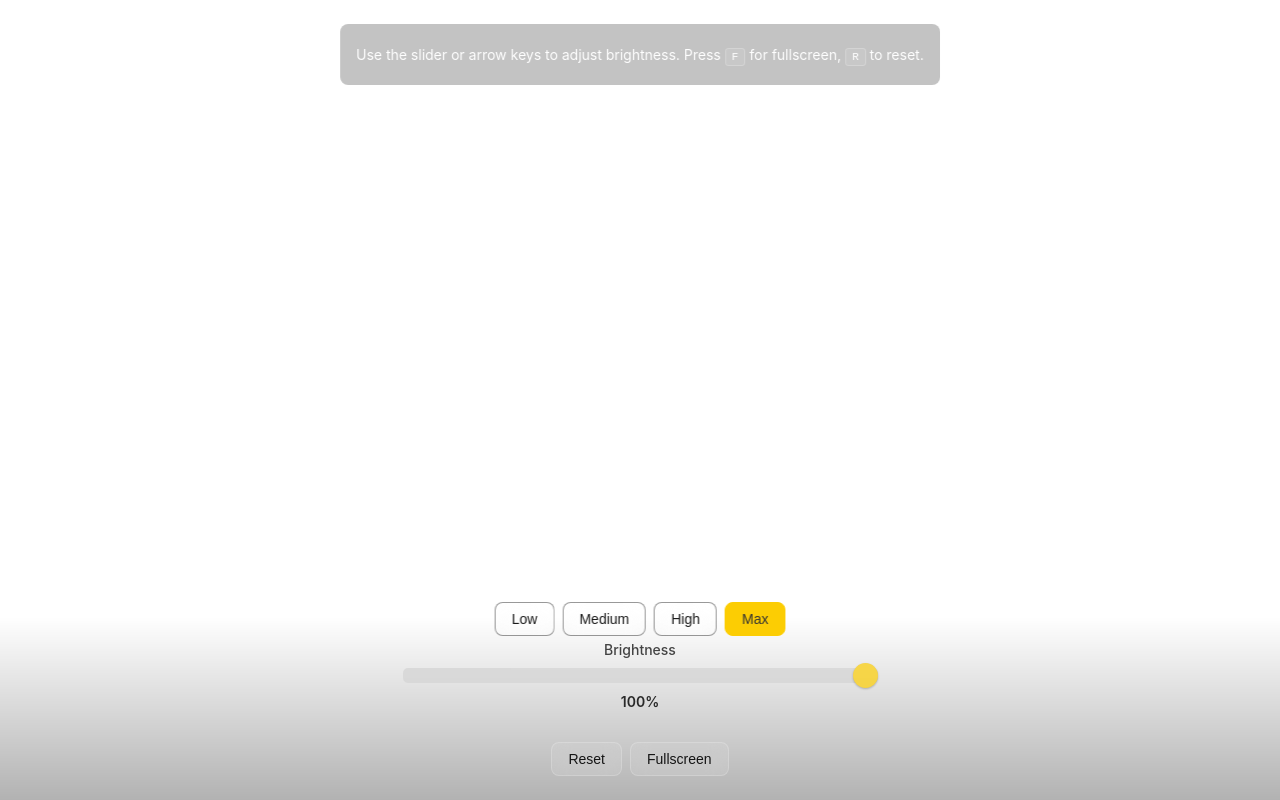
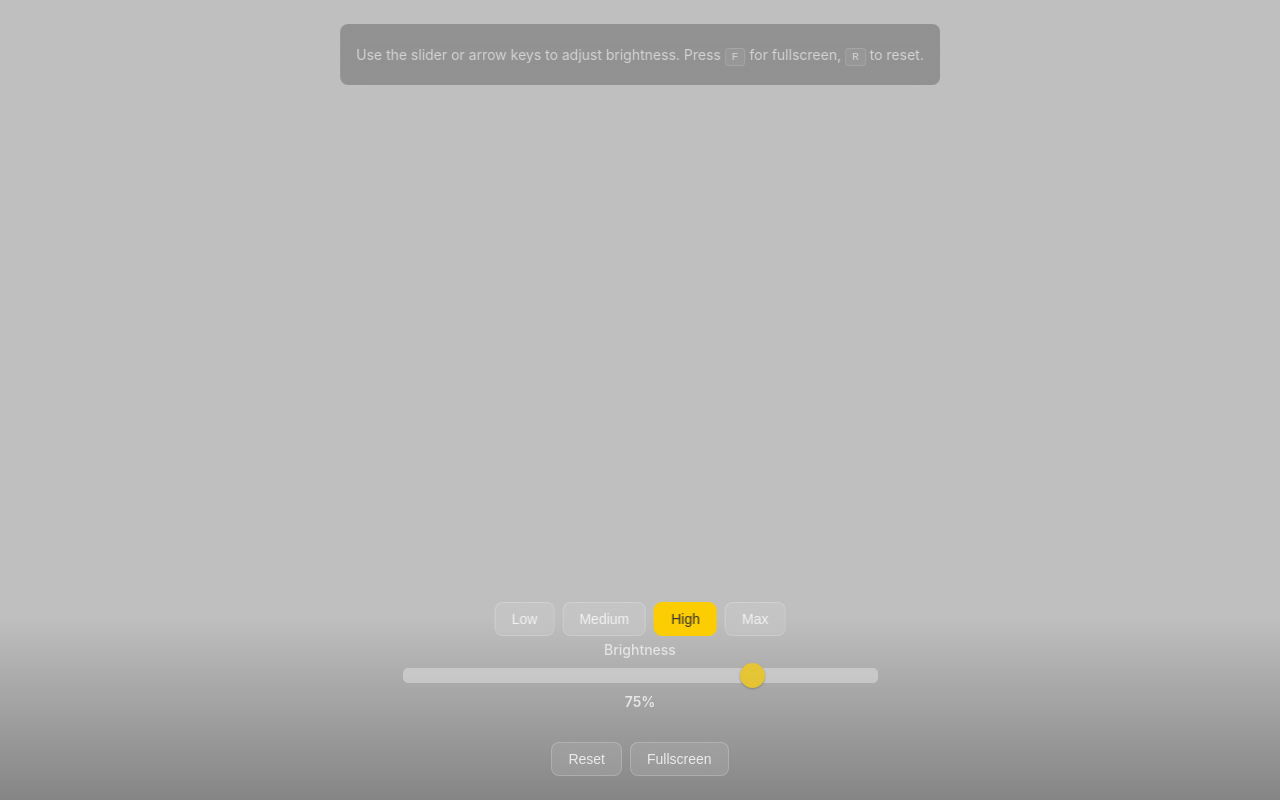
Before and after one commit to banastas/bright.supply, a website: page index.html in a window 1280 px wide. Drawn offline with Linux system fonts and the light colour scheme.

Commit message:
default to "High" brightness on page load

```diff
--- a/app.js
+++ b/app.js
@@ -22,8 +22,8 @@ class BrightSupply {
         this.fullscreenBtn = document.getElementById('fullscreen-btn');
 
         // State
-        this.currentBrightness = 1000;
-        this.previousBrightness = 1000;
+        this.currentBrightness = 750;
+        this.previousBrightness = 750;
         this.isFullscreen = false;
 
         // Preset values
@@ -313,7 +313,7 @@ class BrightSupply {
             const saved = localStorage.getItem('brightSupplySettings');
             if (saved) {
                 const settings = JSON.parse(saved);
-                this.brightnessSlider.value = settings.brightness || 1000;
+                this.brightnessSlider.value = settings.brightness || 750;
             }
         } catch (e) {
             console.warn('Could not load settings:', e);
--- a/index.html
+++ b/index.html
@@ -74,16 +74,16 @@ Made in California w/ ❤️ by https://banast.as
                 <input
                     type="range"
                     id="brightness"
-                    value="1000"
+                    value="750"
                     min="0"
                     max="1000"
                     class="slider"
                     aria-label="Adjust brightness level"
                     aria-valuemin="0"
                     aria-valuemax="1000"
-                    aria-valuenow="1000"
+                    aria-valuenow="750"
                 >
-                <div class="slider-value" id="brightness-value" aria-live="polite">100%</div>
+                <div class="slider-value" id="brightness-value" aria-live="polite">75%</div>
             </div>
 
             <!-- Control Buttons -->
```
